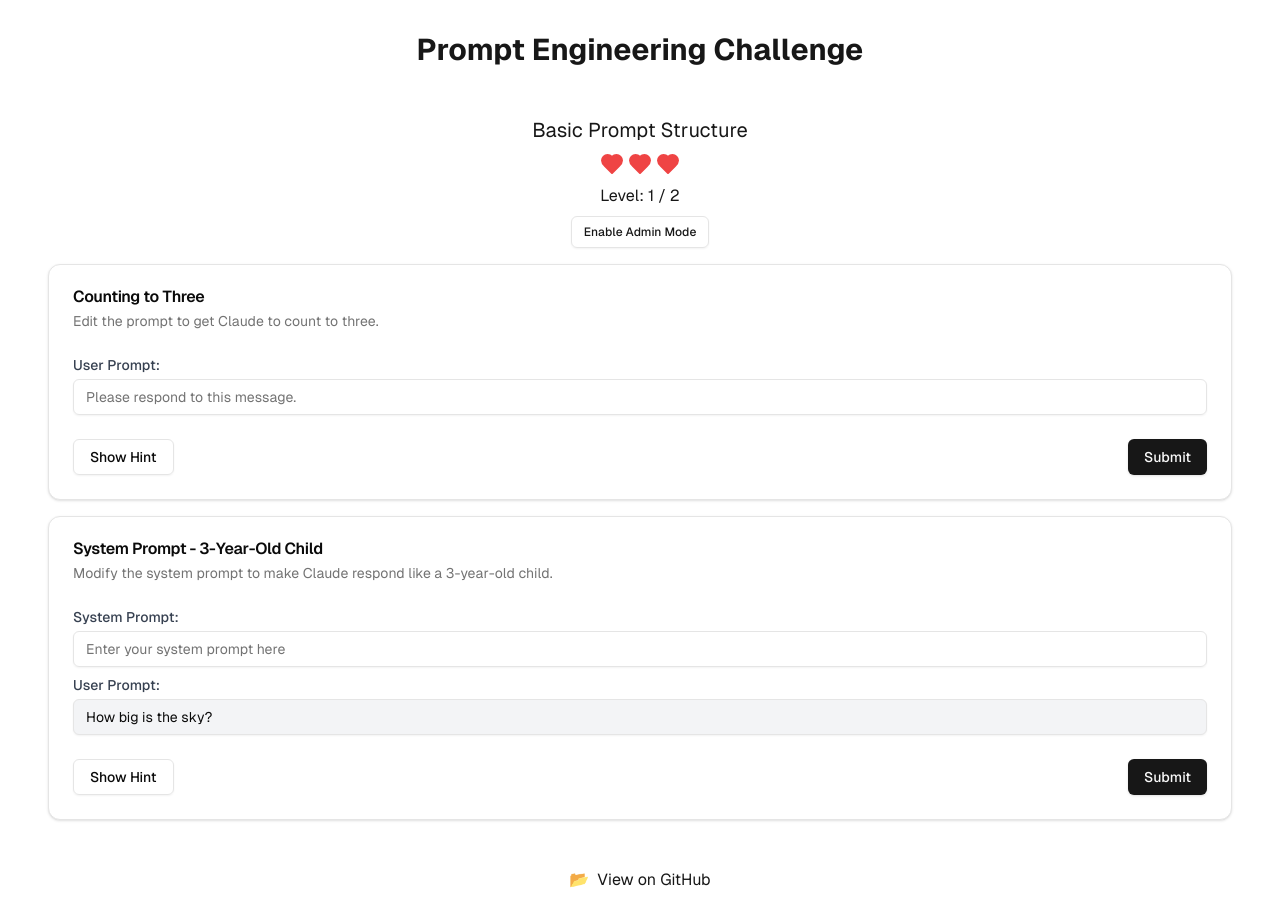
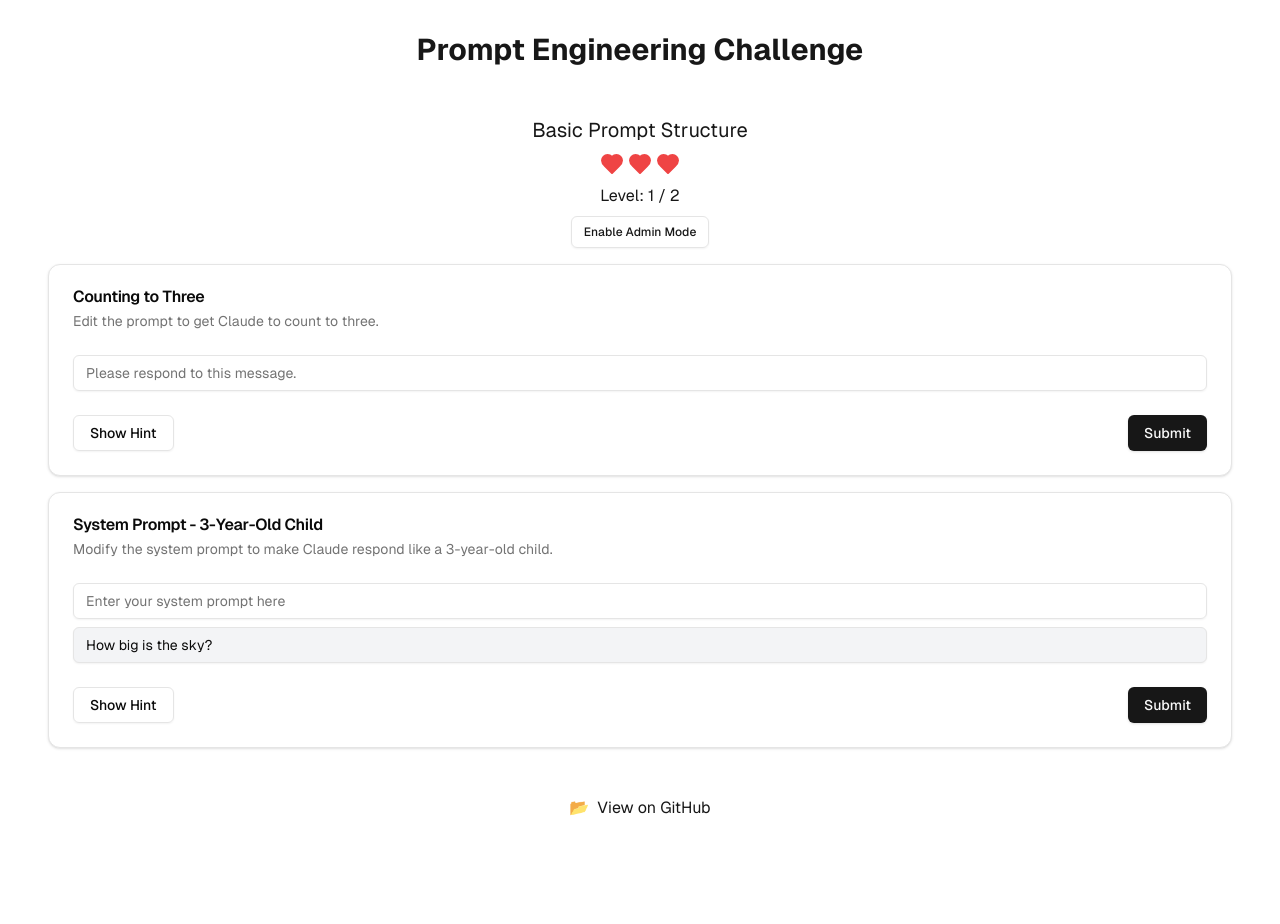
Before and after one commit to javAlborz/PromptQuest, a Next.js app: page / in a window 1280 px wide. After the commit the page ends 852 px from the top, so only its background shows below. Built offline with nearby package versions, Linux system fonts and the light colour scheme.

Commit message:
wordcount only on specific level

```diff
--- a/components/Challenge.tsx
+++ b/components/Challenge.tsx
@@ -21,7 +21,8 @@
   onUserPromptChange: (value: string) => void;
   onSubmit: () => void;
   onToggleHint: () => void;
-  wordCount: number;
+  showWordCount: boolean; // New prop
+  wordCount: number; // New prop
   isIncorrect: boolean; // Add this new prop
 }
 
@@ -43,6 +44,7 @@
   onUserPromptChange,
   onSubmit,
   onToggleHint,
+  showWordCount,
   wordCount,
   isIncorrect
 }: ChallengeProps) {
@@ -55,7 +57,7 @@
       <CardContent>
         {hasSystemPrompt && (
           <div className="mb-2">
-            <label className="block text-sm font-medium text-gray-700 mb-1">System Prompt:</label>
+            {/* <label className="block text-sm font-medium text-gray-700 mb-1">System Prompt:</label> */}
             <Input
               placeholder="Enter your system prompt here"
               value={systemPrompt ?? ''}
@@ -64,7 +66,7 @@
           </div>
         )}
         <div>
-          <label className="block text-sm font-medium text-gray-700 mb-1">User Prompt:</label>
+          {/* <label className="block text-sm font-medium text-gray-700 mb-1">User Prompt:</label> */}
           <Input
             placeholder={userPromptPlaceholder}
             value={userPrompt}
@@ -75,9 +77,8 @@
         </div>
         {apiResponse && (
           <div className="mt-4">
-            <h4 className="font-semibold">API Response:</h4>
             <p className="text-sm">{apiResponse}</p>
-            {wordCount > 0 && <p className="text-sm mt-2">Word count: {wordCount}</p>}
+            {showWordCount && wordCount > 0 && <p className="text-sm mt-2">Word count: {wordCount}</p>}
           </div>
         )}
         {showHint && (
--- a/components/text-adventure-game.tsx
+++ b/components/text-adventure-game.tsx
@@ -95,7 +95,7 @@
   const [isCorrect, setIsCorrect] = useState<boolean[]>([]);
   const [isStreamComplete, setIsStreamComplete] = useState<boolean[]>([]);
   const [isAdminMode, setIsAdminMode] = useState(false);
-  const [isIncorrect, setIsIncorrect] = useState<boolean[]>([]); // New state for incorrect answers
+  const [wordCounts, setWordCounts] = useState<number[]>([]);
 
   const challengesPerLevel = [2, 3]; // 2 challenges in level 1, 3 challenges in level 2
   const totalLevels = challengesPerLevel.length;
@@ -123,7 +123,7 @@
     setShowHints(challenges.map(() => false));
     setIsCorrect(challenges.map(() => false));
     setIsStreamComplete(challenges.map(() => false));
-    setIsIncorrect(challenges.map(() => false)); // Initialize isIncorrect state
+    setWordCounts(challenges.map(() => 0));
   };
 
   useEffect(() => {
@@ -135,31 +135,24 @@
       setIsCorrect(newIsCorrect);
 
       if (!correct && !isAdminMode) {
-        // Set the incorrect state for this challenge
-        const newIsIncorrect = [...isIncorrect];
-        newIsIncorrect[index] = true;
-        setIsIncorrect(newIsIncorrect);
-
-        // Move this outside of the setLives callback
-        const newLives = lives - 1;
-        setLives(newLives);
-        if (newLives === 0) {
-          setGameStatus("lost");
-        }
-
-        // Reset the incorrect state after a brief delay
-        setTimeout(() => {
-          const resetIsIncorrect = [...isIncorrect];
-          resetIsIncorrect[index] = false;
-          setIsIncorrect(resetIsIncorrect);
-        }, 500);
+        setLives(prevLives => {
+          const newLives = prevLives - 1;
+          if (newLives === 0) {
+            setGameStatus("lost");
+          }
+          return newLives;
+        });
       }
 
       const newIsStreamComplete = [...isStreamComplete];
       newIsStreamComplete[index] = false;
       setIsStreamComplete(newIsStreamComplete);
     }
-  }, [isStreamComplete, apiResponses, isAdminMode, challenges, isCorrect, isIncorrect, lives]);
+  }, [isStreamComplete, apiResponses, isAdminMode, challenges, isCorrect]);
+
+  const countWords = (text: string): number => {
+    return text.trim().split(/\s+/).length;
+  };
 
   const handleSubmit = async (index: number) => {
     const newIsLoading = [...isLoading];
@@ -177,11 +170,6 @@
     const newIsStreamComplete = [...isStreamComplete];
     newIsStreamComplete[index] = false;
     setIsStreamComplete(newIsStreamComplete);
-
-    // Reset the incorrect state for this challenge
-    const newIsIncorrect = [...isIncorrect];
-    newIsIncorrect[index] = false;
-    setIsIncorrect(newIsIncorrect);
 
     try {
       const response = await fetch('/api/chat', {
@@ -216,6 +204,11 @@
                 if (jsonData.type === 'content_block_delta' && jsonData.delta?.text) {
                   newApiResponses[index] += jsonData.delta.text;
                   setApiResponses([...newApiResponses]);
+
+                  // Update word count
+                  const newWordCounts = [...wordCounts];
+                  newWordCounts[index] = countWords(newApiResponses[index]);
+                  setWordCounts(newWordCounts);
                 }
               } catch (e) {
                 console.error('Error parsing JSON:', e);
@@ -295,6 +288,7 @@
           const challengeIndex = startIndex + index;
           const isImmutableUserPrompt = (challengeIndex === 1 && currentLevel === 0) || (challengeIndex === 2 && currentLevel === 1);
           const hasSystemPrompt = challengeIndex === 1 || challengeIndex === 2;
+          const showWordCount = currentLevel === 1 && challengeIndex === 4; // Show word count only for level 2, challenge 3
           return (
             <Challenge
               key={index}
@@ -327,8 +321,8 @@
                 newShowHints[challengeIndex] = !newShowHints[challengeIndex];
                 setShowHints(newShowHints);
               }}
-              wordCount={apiResponses[challengeIndex] ? apiResponses[challengeIndex].trim().split(/\s+/).length : 0}
-              isIncorrect={isIncorrect[challengeIndex]} // New prop for incorrect state
+              showWordCount={showWordCount}
+              wordCount={wordCounts[challengeIndex] || 0}
             />
           );
         })}
```
Also changed, not shown: ToDo.txt.
